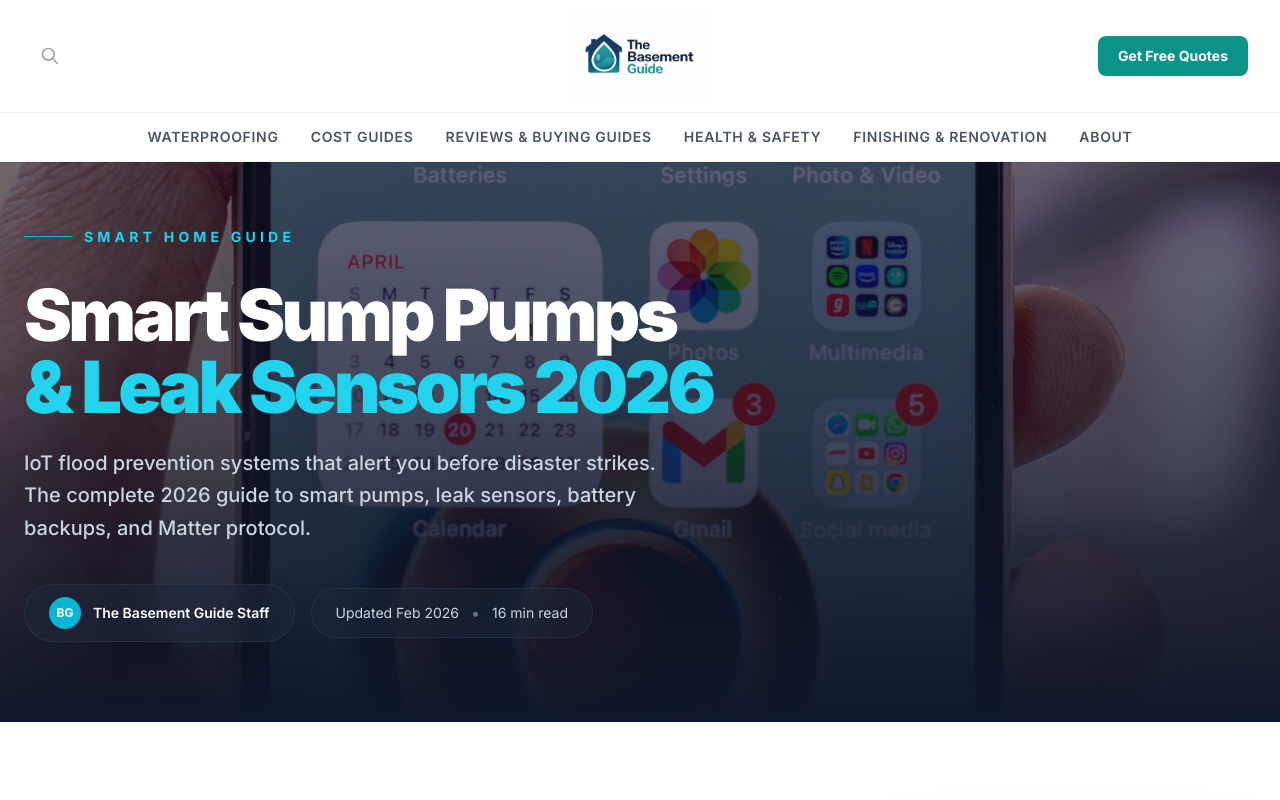
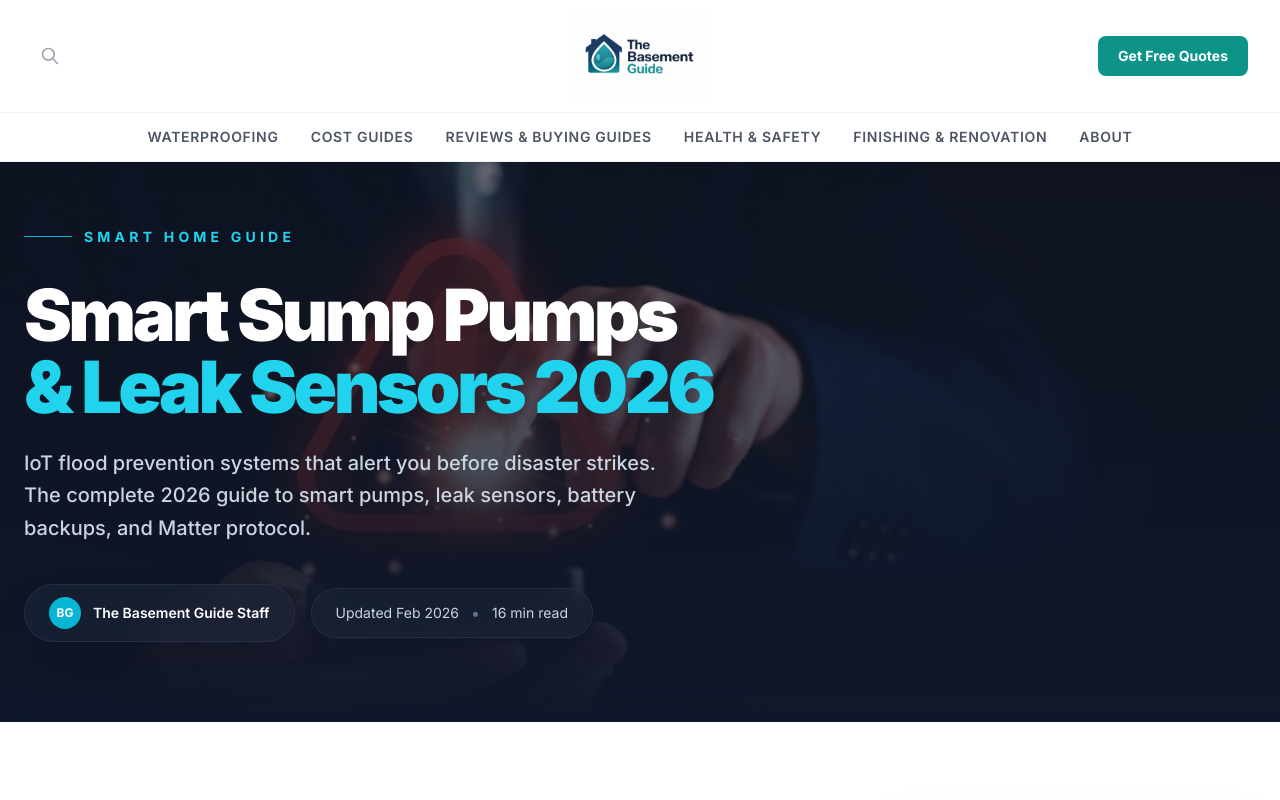
Before and after one commit to thebasementguide2026/basement-guide, a Next.js app: page /articles/smart-sump-pumps-guide in a window 1280 px wide. Shown: the top 800 px of the page. Built offline with nearby package versions, Linux system fonts and the light colour scheme.

Commit message:
fix: update smart-sump-pumps-guide hero image path

```diff
--- a/app/articles/smart-sump-pumps-guide/page.tsx
+++ b/app/articles/smart-sump-pumps-guide/page.tsx
@@ -14,7 +14,7 @@ export default function SmartSumpPumpsGuide() {
       {/* Article Hero */}
       <section className='relative h-[70vh] min-h-[500px] bg-slate-900 overflow-hidden'>
         <Image
-                    src='/smart-home-leak-sensors.jpg.jpg'
+                    src='/images/smart-sump-pumps-guide/smartleaksensor.jpg'
           alt='Smart sump pump system with IoT monitoring'
           fill
           className='object-cover opacity-45 scale-105 transition-transform duration-700 hover:scale-100'
```
